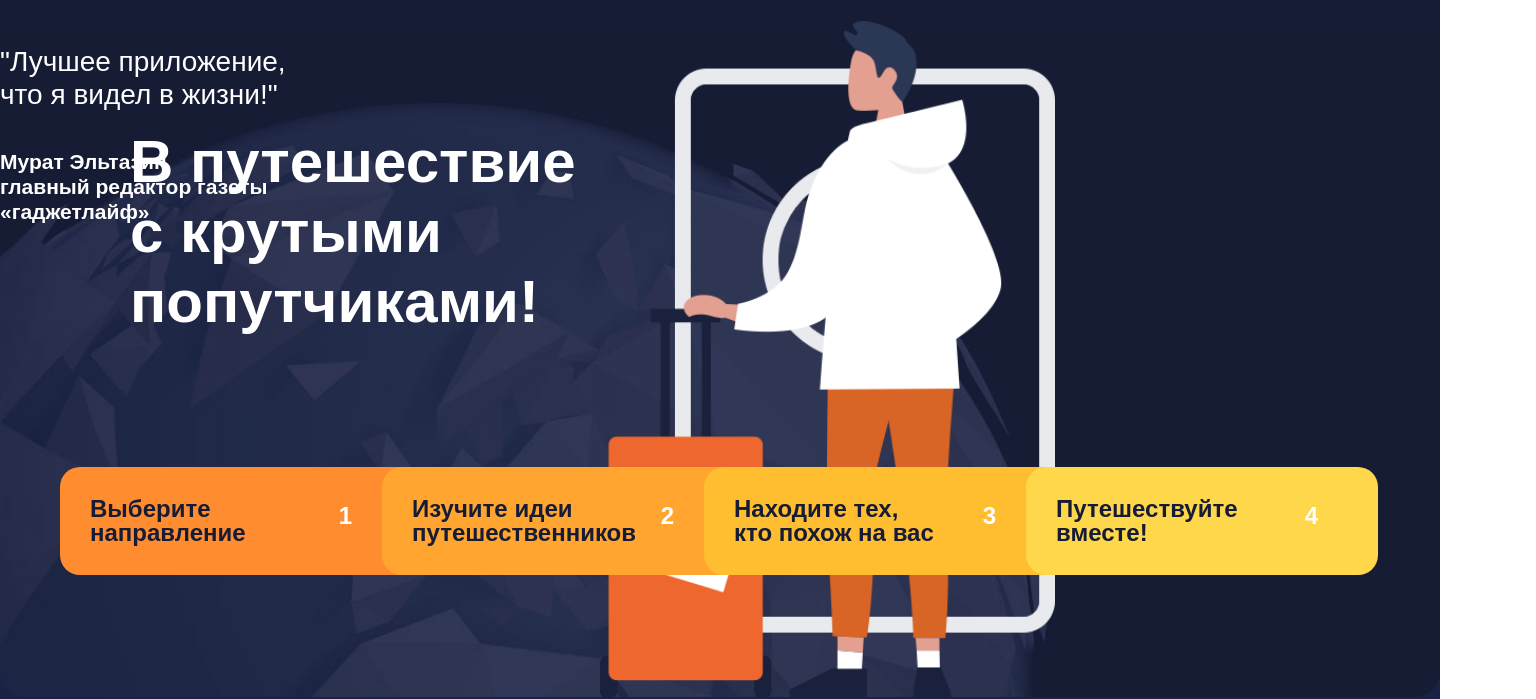
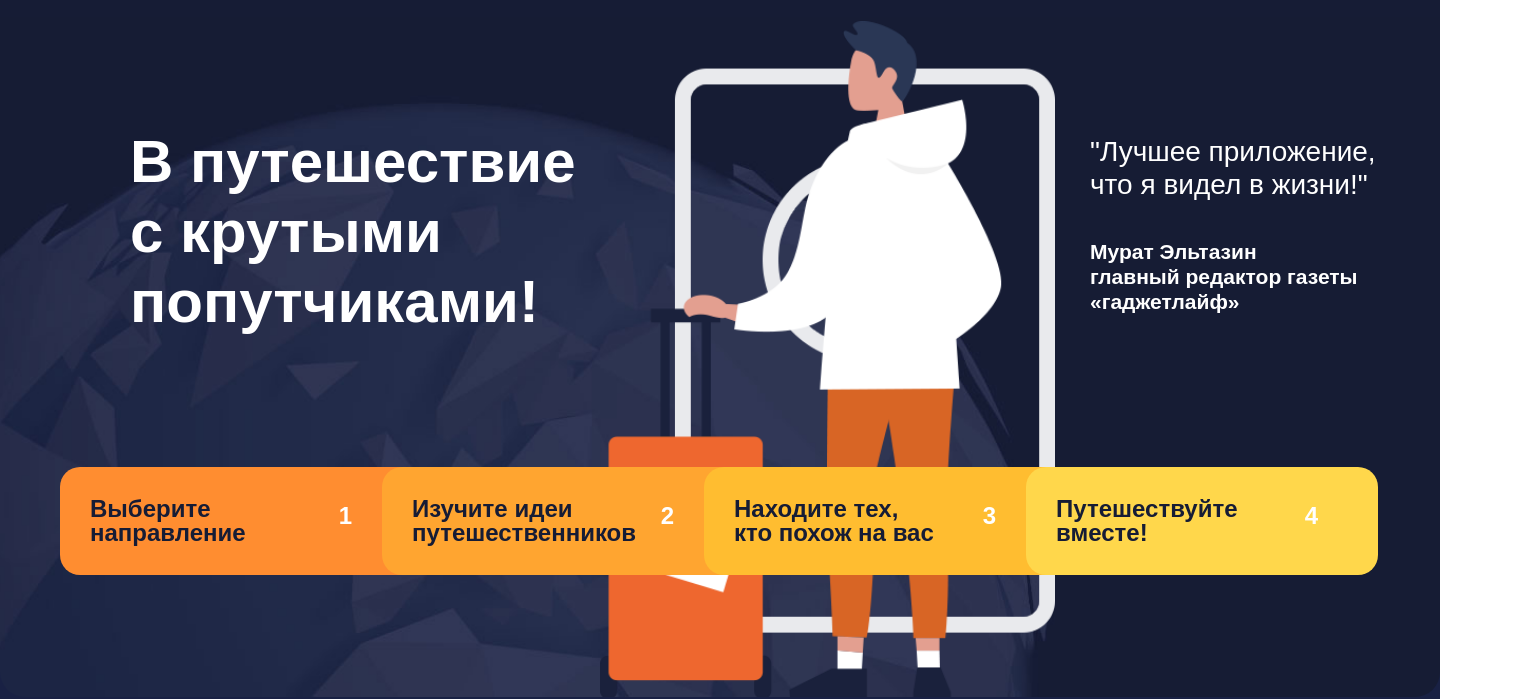
Before and after one commit to marinasalamatina/1152815-pognali-18, a plain HTML site: page source/index.html in a window 1536 px wide. Shown: the part 106-805 px from the top of the page. Drawn offline with nearby package versions, Linux system fonts and the light colour scheme; files that its build step writes are made by us from their sources.

Commit message:
Correct coordinates for excerpt.less in 1438 version

```diff
--- a/source/less/excerpt.less
+++ b/source/less/excerpt.less
@@ -62,8 +62,8 @@
 @media (min-width: 1438px) {
   .excerpt {
     position: absolute;
-    top: 90;
-    right: 60;
+    top: 90px;
+    right: 60px;
 
     width: 290px;
 
```
